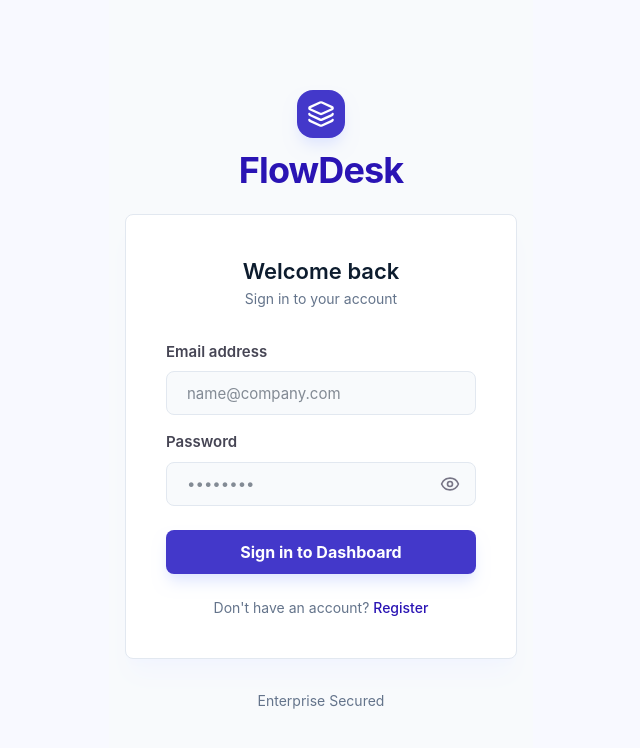
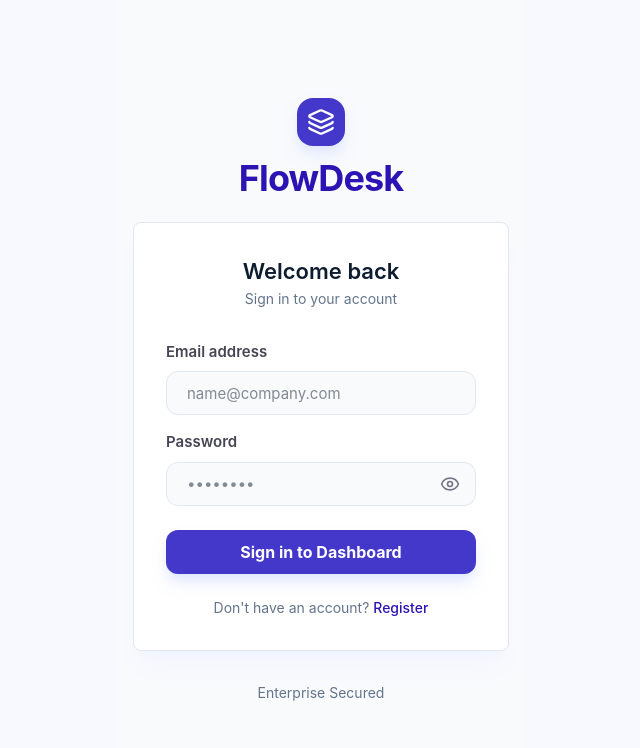
Before and after one commit to Ahmadpk194/FlowDesk, a Next.js app: page /login in a window 1280 px wide. Shown: the top 748 px of the page, without its empty margins (319-959 px from the left). Built offline with nearby package versions, Linux system fonts and the light colour scheme; no server answers.

Commit message:
login form fix

```diff
--- a/components/auth/login-form.tsx
+++ b/components/auth/login-form.tsx
@@ -98,7 +98,7 @@ export default function LoginForm() {
                 </Link>
 
                 {/* Card */}
-                <div className="bg-white w-full p-10 rounded-md border border-[#E2E8F0] shadow-xl shadow-indigo-50/50">
+                <div className="bg-white w-full p-8 rounded-md border border-[#E2E8F0] shadow-xl shadow-indigo-50/50">
 
                     <div className="mb-8 text-center">
                         <h2 className="text-[22px] font-semibold text-[#0d1c2e]">
@@ -123,7 +123,7 @@ export default function LoginForm() {
                                 onChange={handleChange}
                                 type="email"
                                 placeholder="name@company.com"
-                                className="w-full h-11 px-5 bg-[#F8FAFC] border border-[#E2E8F0] rounded-md outline-none focus:border-[#4338CA] focus:ring-4 focus:ring-indigo-50 transition-all text-[15px]"
+                                className="w-full h-11 px-5 bg-[#F8FAFC] border border-[#E2E8F0] rounded-lg outline-none focus:border-[#4338CA] focus:ring-4 focus:ring-indigo-50 transition-all text-[15px]"
                             />
 
                             {errors.email && (
@@ -146,7 +146,7 @@ export default function LoginForm() {
                                     onChange={handleChange}
                                     type={showPassword ? 'text' : 'password'}
                                     placeholder="••••••••"
-                                    className="w-full h-11 pl-5 pr-12 bg-[#F8FAFC] border border-[#E2E8F0] rounded-md outline-none focus:border-[#4338CA] focus:ring-4 focus:ring-indigo-50 transition-all text-[15px]"
+                                    className="w-full h-11 pl-5 pr-12 bg-[#F8FAFC] border border-[#E2E8F0] rounded-lg outline-none focus:border-[#4338CA] focus:ring-4 focus:ring-indigo-50 transition-all text-[15px]"
                                 />
 
                                 <button
@@ -176,7 +176,7 @@ export default function LoginForm() {
                             <button
                                 type="submit"
                                 disabled={loading}
-                                className="w-full h-11 bg-[#4338CA] text-white rounded-md flex items-center justify-center gap-2 disabled:opacity-70 font-bold text-[16px] shadow-lg shadow-indigo-100 hover:bg-[#372abf] hover:-translate-y-0.5 active:translate-y-0 transition-all"
+                                className="w-full h-11 bg-[#4338CA] text-white rounded-lg flex items-center justify-center gap-2 disabled:opacity-70 font-bold text-[16px] shadow-lg shadow-indigo-100 hover:bg-[#372abf] hover:-translate-y-0.5 active:translate-y-0 transition-all"
                             >
                                 {loading ? (
                                     <>
```
